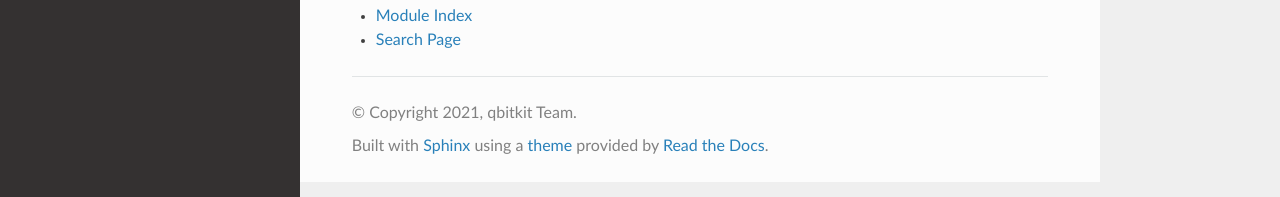
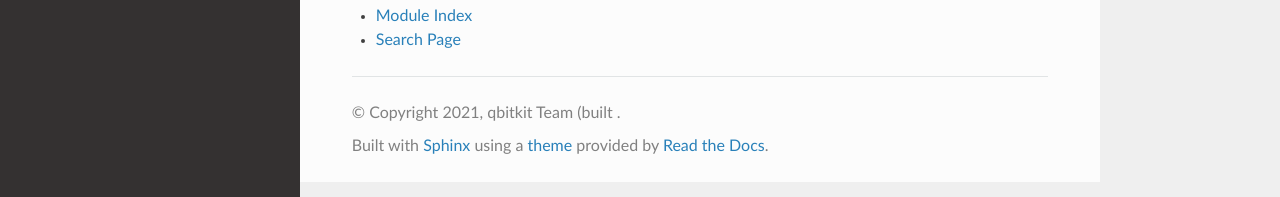
Before and after one commit to qbitkit/qbitkit, a Sphinx documentation site: the page built from doc/sphinx/index.rst, in a window 1280 px wide. Shown: the part 700-897 px from the top of the page. Built offline with Sphinx 7.4.7 and the Read the Docs theme 2.0.0, drawn with Linux system fonts in a browser that asks for light colours; part of the change alters nothing that is shown.

```diff
--- a/doc/sphinx/conf.py
+++ b/doc/sphinx/conf.py
@@ -12,15 +12,38 @@
 #
 from os.path import sep as pathsep
 from datetime import datetime as dt
+from subprocess import run as __exe__
 # import sys
 # sys.path.insert(0, os.path.abspath('.'))
 
+
+# -- Helper Functions --------------------------------------------------------
+def __get_commit_sha__(branch=str('HEAD')):
+    """Get the SHA1 sum of the current commit.
+
+    Args:
+        branch(str): Branch to run command against. (default str('HEAD'))
+    Returns:
+        str: SHA1 sum of the current commit."""
+    # Define the command we want to use in order to get the current commit SHA hash.
+    commit_cmd = list(['git',
+                       'rev-parse',
+                       str(branch)])
+    # Execute command for grabbing current commit SHA, capturing output from STDOUT.
+    commit_run = __exe__(commit_cmd,
+                         capture_output=True)
+    # Get just the captured STDOUT from executing the git command.
+    commit_out = commit_cmd.stdout
+    # Decode the output captured from STDOUT so that it's just a regular string.
+    commit_sha = str(commit_out.decode())
+    # Return STDOUT as a string.
+    return str(commit_sha)
 
 # -- Project information -----------------------------------------------------
 
 project = 'qbitkit'
 author = f'{project} Team'
-copyright = f'{dt.now().year}, {author}'
+copyright = f'{dt.now().year}, {author} (built '
 
 # -- General configuration ---------------------------------------------------
 
```
